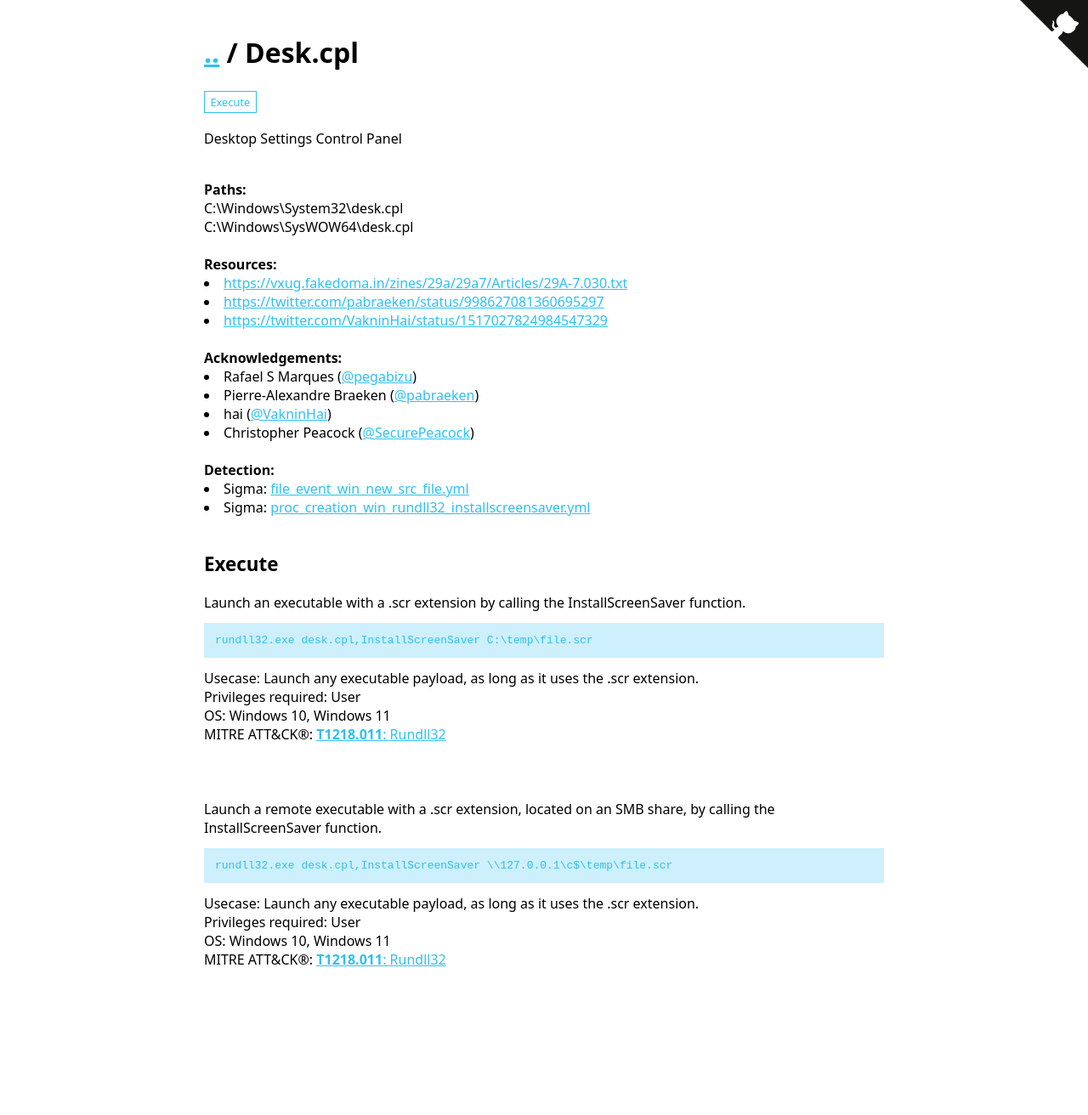
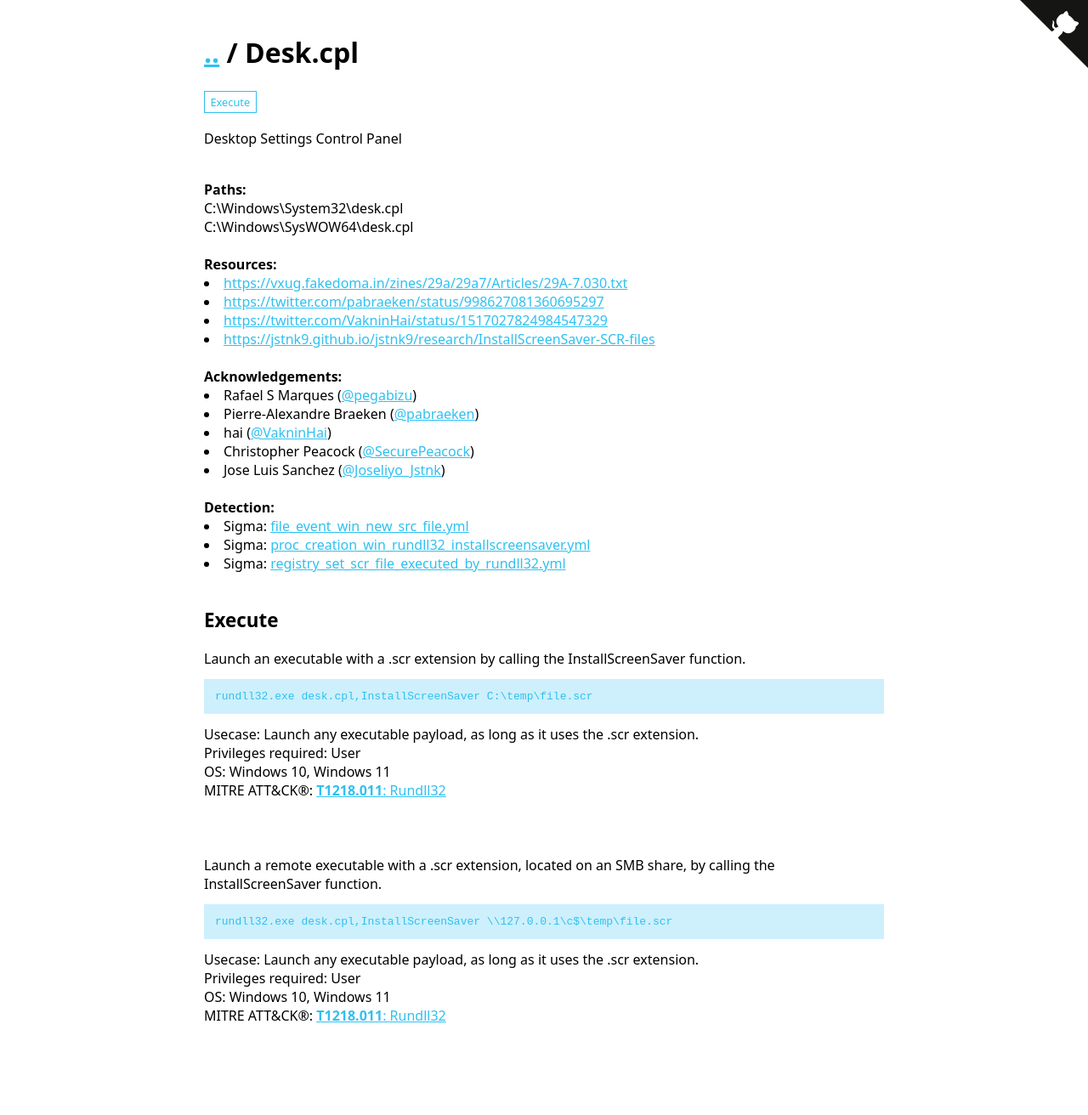
Before and after one commit to LOLBAS-Project/LOLBAS-Project.github.io, a Jekyll site: the page built from _lolbas/Libraries/Desk.md, in a window 1280 px wide. Shown: the whole page at 85% size. Built offline with Jekyll 4.4.1, drawn with Linux system fonts in a browser that asks for light colours; before the commit the page ends 1246 px from its top, so only the background shows below that.

Commit message:
Applying update LOLBAS-Project/LOLBAS@e872ce028b6d8216433f636ec78301db43ff0a08

```diff
--- a/_lolbas/Libraries/Desk.md
+++ b/_lolbas/Libraries/Desk.md
@@ -24,10 +24,12 @@ Full_Path:
 Detection:
   - Sigma: https://github.com/SigmaHQ/sigma/blob/master/rules/windows/file_event/file_event_win_new_src_file.yml
   - Sigma: https://github.com/SigmaHQ/sigma/blob/master/rules/windows/process_creation/proc_creation_win_rundll32_installscreensaver.yml
+  - Sigma: https://github.com/SigmaHQ/sigma/blob/master/rules/windows/registry/registry_set/registry_set_scr_file_executed_by_rundll32.yml
 Resources:
   - Link: https://vxug.fakedoma.in/zines/29a/29a7/Articles/29A-7.030.txt
   - Link: https://twitter.com/pabraeken/status/998627081360695297
   - Link: https://twitter.com/VakninHai/status/1517027824984547329
+  - Link: https://jstnk9.github.io/jstnk9/research/InstallScreenSaver-SCR-files
 Acknowledgement:
   - Person: Rafael S Marques
     Handle: '@pegabizu'
@@ -37,4 +39,6 @@ Acknowledgement:
     Handle: '@VakninHai'
   - Person: Christopher Peacock
     Handle: '@SecurePeacock'
+  - Person: Jose Luis Sanchez
+    Handle: '@Joseliyo_Jstnk'
 ---
```
